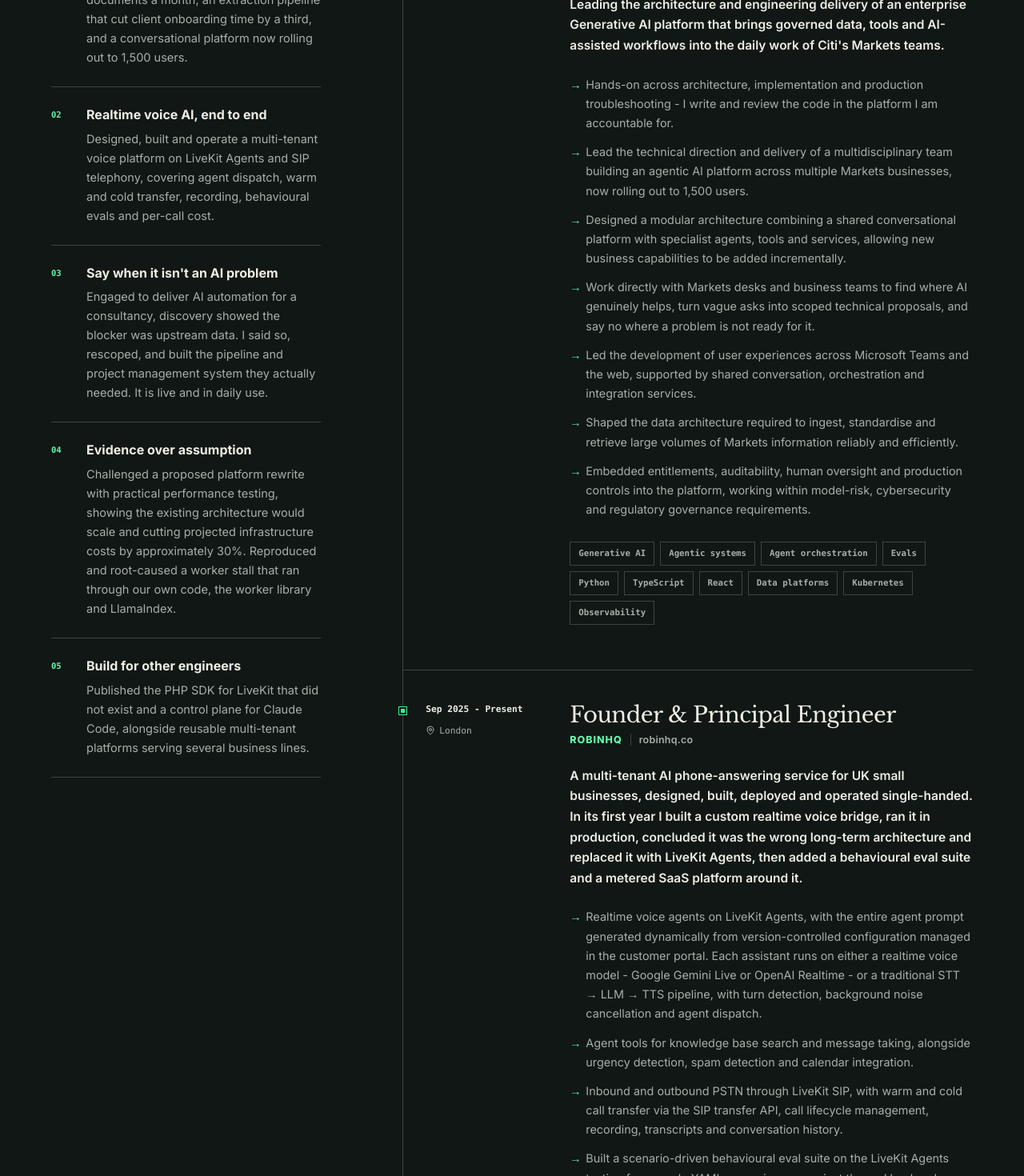
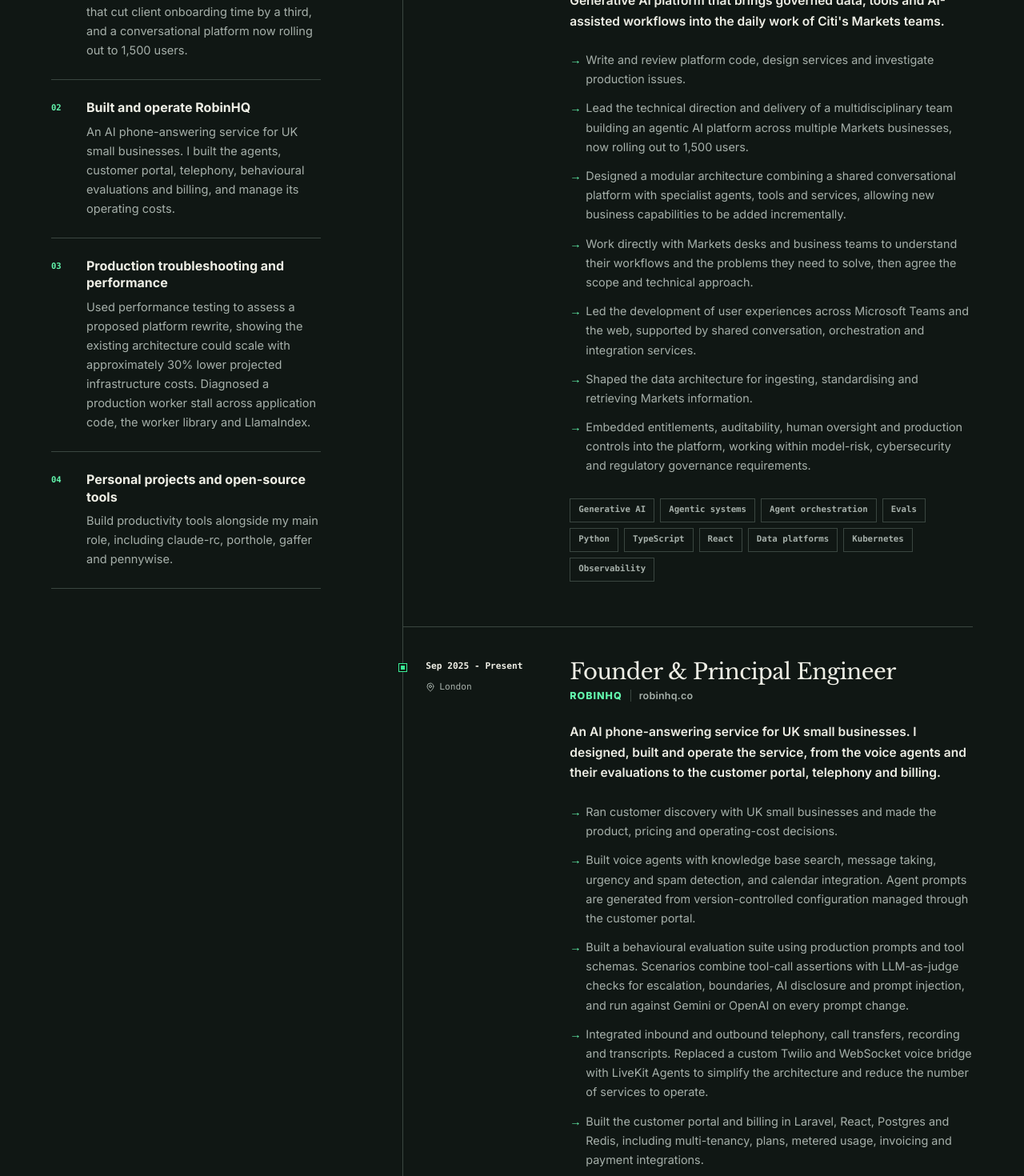
Before and after one commit to mfullbrook/resume, a Next.js app: page / in a window 1280 px wide. Shown: the part 1320-2790 px from the top of the page at 80% size. Built offline with nearby package versions, Linux system fonts and the light colour scheme.

Commit message:
Refocus resume on principal engineering and customer delivery

```diff
--- a/data.ts
+++ b/data.ts
@@ -48,11 +48,11 @@ export type OpenSourceProject = {
 
 export const header: Header = {
   name: 'Mark Fullbrook',
-  title: 'Principal AI Engineer',
-  shortTitle: 'Principal AI Engineer',
+  title: 'Principal Software Engineer',
+  shortTitle: 'Principal Software Engineer',
   avatarPath: '/images/profile-selfie-london2.jpeg',
   summary:
-    'Principal engineer, twenty-plus years building software, still writing it. At Citi I lead the architecture and delivery of an agentic AI platform for Markets, taking governed data, tools and AI-assisted workflows through model risk, cyber and regulatory review into daily production use. Independently I designed, built and operate RobinHQ, a multi-tenant realtime voice AI platform on LiveKit Agents and SIP telephony - agents, evals, telephony, billing and per-call economics, all of it mine. I work best where the problem is still ambiguous: sitting with the people who have it, cutting a working version fast, hardening it into something reliable, then turning what I learned into tooling other engineers can use.',
+    'Principal software engineer with over 20 years’ experience building and running software. At Citi, I lead the architecture and delivery of an AI platform for Markets, working directly with business teams and taking systems through production and governance reviews. Independently, I built and operate RobinHQ, an AI phone-answering service for small businesses, including its agents, evaluations, telephony and billing. My work combines software design and implementation with understanding how customers work, supporting production systems and developing engineers.',
   emailBase64: 'bWFya0BmdWxsYnJvb2subWU=',
   githubHandle: 'mfullbrook',
   linkedinHandle: 'markcfullbrook',
@@ -61,29 +61,24 @@ export const header: Header = {
 
 export const profile: Profile = [
   {
-    heading: 'Ship production AI, not prototypes',
+    heading: 'Shipped three Gen AI solutions to production at Citi',
     content:
       'A document platform in daily use by 2,000 underwriters producing more than 600 documents a month, an extraction pipeline that cut client onboarding time by a third, and a conversational platform now rolling out to 1,500 users.',
   },
   {
-    heading: 'Realtime voice AI, end to end',
+    heading: 'Built and operate RobinHQ',
     content:
-      'Designed, built and operate a multi-tenant voice platform on LiveKit Agents and SIP telephony, covering agent dispatch, warm and cold transfer, recording, behavioural evals and per-call cost.',
+      'An AI phone-answering service for UK small businesses. I built the agents, customer portal, telephony, behavioural evaluations and billing, and manage its operating costs.',
   },
   {
-    heading: "Say when it isn't an AI problem",
+    heading: 'Production troubleshooting and performance',
     content:
-      'Engaged to deliver AI automation for a consultancy, discovery showed the blocker was upstream data. I said so, rescoped, and built the pipeline and project management system they actually needed. It is live and in daily use.',
+      'Used performance testing to assess a proposed platform rewrite, showing the existing architecture could scale with approximately 30% lower projected infrastructure costs. Diagnosed a production worker stall across application code, the worker library and LlamaIndex.',
   },
   {
-    heading: 'Evidence over assumption',
+    heading: 'Personal projects and open-source tools',
     content:
-      'Challenged a proposed platform rewrite with practical performance testing, showing the existing architecture would scale and cutting projected infrastructure costs by approximately 30%. Reproduced and root-caused a worker stall that ran through our own code, the worker library and LlamaIndex.',
-  },
-  {
-    heading: 'Build for other engineers',
-    content:
-      'Published the PHP SDK for LiveKit that did not exist and a control plane for Claude Code, alongside reusable multi-tenant platforms serving several business lines.',
+      'Build productivity tools alongside my main role, including claude-rc, porthole, gaffer and pennywise.',
   },
 ]
 
@@ -108,12 +103,12 @@ export const experiences: Experience[] = [
     overview:
       "Leading the architecture and engineering delivery of an enterprise Generative AI platform that brings governed data, tools and AI-assisted workflows into the daily work of Citi's Markets teams.",
     achievements: [
-      'Hands-on across architecture, implementation and production troubleshooting - I write and review the code in the platform I am accountable for.',
+      'Write and review platform code, design services and investigate production issues.',
       'Lead the technical direction and delivery of a multidisciplinary team building an agentic AI platform across multiple Markets businesses, now rolling out to 1,500 users.',
       'Designed a modular architecture combining a shared conversational platform with specialist agents, tools and services, allowing new business capabilities to be added incrementally.',
-      'Work directly with Markets desks and business teams to find where AI genuinely helps, turn vague asks into scoped technical proposals, and say no where a problem is not ready for it.',
+      'Work directly with Markets desks and business teams to understand their workflows and the problems they need to solve, then agree the scope and technical approach.',
       'Led the development of user experiences across Microsoft Teams and the web, supported by shared conversation, orchestration and integration services.',
-      'Shaped the data architecture required to ingest, standardise and retrieve large volumes of Markets information reliably and efficiently.',
+      'Shaped the data architecture for ingesting, standardising and retrieving Markets information.',
       'Embedded entitlements, auditability, human oversight and production controls into the platform, working within model-risk, cybersecurity and regulatory governance requirements.',
     ],
   },
@@ -123,27 +118,16 @@ export const experiences: Experience[] = [
     link: { href: 'https://robinhq.co', label: 'robinhq.co' },
     location: 'London',
     dates: 'Sep 2025 - Present',
-    skills: [
-      'LiveKit Agents',
-      'LiveKit SIP',
-      'Realtime voice',
-      'Evals',
-      'Python',
-      'Laravel',
-      'React',
-      'AWS',
-    ],
+    skills: ['Python', 'Laravel', 'React', 'AWS', 'Voice AI', 'Behavioural evaluations', 'LiveKit'],
     overview:
-      'A multi-tenant AI phone-answering service for UK small businesses, designed, built, deployed and operated single-handed. In its first year I built a custom realtime voice bridge, ran it in production, concluded it was the wrong long-term architecture and replaced it with LiveKit Agents, then added a behavioural eval suite and a metered SaaS platform around it.',
+      'An AI phone-answering service for UK small businesses. I designed, built and operate the service, from the voice agents and their evaluations to the customer portal, telephony and billing.',
     achievements: [
-      'Realtime voice agents on LiveKit Agents, with the entire agent prompt generated dynamically from version-controlled configuration managed in the customer portal. Each assistant runs on either a realtime voice model - Google Gemini Live or OpenAI Realtime - or a traditional STT → LLM → TTS pipeline, with turn detection, background noise cancellation and agent dispatch.',
-      'Agent tools for knowledge base search and message taking, alongside urgency detection, spam detection and calendar integration.',
-      'Inbound and outbound PSTN through LiveKit SIP, with warm and cold call transfer via the SIP transfer API, call lifecycle management, recording, transcripts and conversation history.',
-      'Built a scenario-driven behavioural eval suite on the LiveKit Agents testing framework: YAML scenarios run against the real backend-rendered system prompt with production tool schemas and scriptable stubs, combining exact tool-call assertions with LLM-as-judge intent checks. Coverage spans escalation, boundaries, AI disclosure and prompt injection, and runs against either Gemini or OpenAI on every prompt change.',
-      'Retired the original realtime bridge - Twilio Media Streams, a ReactPHP/Ratchet WebSocket service and a separate audio-conversion worker running on Google Cloud Run - in favour of LiveKit Agents, removing most of the moving parts and the operational surface that came with them.',
-      'Published mfullbrook/livekit-sdk, an open-source PHP SDK for LiveKit generated from the protobuf definitions through a custom Twirp plugin, because no first-party PHP SDK existed.',
-      'Built the SaaS around it in Laravel and PHP 8.4 with Filament, Inertia and React 19, Postgres and Redis, covering multi-tenancy, plans, metered usage, invoicing and payment providers.',
-      'Ran customer discovery with UK small businesses and made the pricing, positioning and unit-economics decisions.',
+      'Ran customer discovery with UK small businesses and made the product, pricing and operating-cost decisions.',
+      'Built voice agents with knowledge base search, message taking, urgency and spam detection, and calendar integration. Agent prompts are generated from version-controlled configuration managed through the customer portal.',
+      'Built a behavioural evaluation suite using production prompts and tool schemas. Scenarios combine tool-call assertions with LLM-as-judge checks for escalation, boundaries, AI disclosure and prompt injection, and run against Gemini or OpenAI on every prompt change.',
+      'Integrated inbound and outbound telephony, call transfers, recording and transcripts. Replaced a custom Twilio and WebSocket voice bridge with LiveKit Agents to simplify the architecture and reduce the number of services to operate.',
+      'Built the customer portal and billing in Laravel, React, Postgres and Redis, including multi-tenancy, plans, metered usage, invoicing and payment integrations.',
+      'Published an open-source PHP SDK for LiveKit, generated from protobuf definitions through a custom Twirp plugin.',
     ],
   },
   {
@@ -152,7 +136,7 @@ export const experiences: Experience[] = [
     dates: 'Jun 2026 - Present',
     skills: ['Technical discovery', 'Systems integration', 'SharePoint', 'RAG & GraphRAG'],
     achievements: [
-      'Engaged to deliver AI automation. Discovery showed the blocker was upstream: without clean project management, CRM and pipeline data there was nothing for AI to work from. I said so, and rescoped the engagement around the real problem.',
+      'Worked with the consultancy to understand its project management, CRM and delivery workflows. The discovery work identified gaps in the data needed for AI automation, so the engagement began with the operational systems that would supply it.',
       'Designed and built their delivery pipeline and project management board, tightly integrated with their SharePoint site for document management. Live and in daily use.',
       'Now building the next phase, a RAG and GraphRAG knowledge base over historical projects and proposals, to generate quotes and proposal documentation faster.',
     ],
@@ -173,12 +157,12 @@ export const experiences: Experience[] = [
       'Kubernetes',
     ],
     achievements: [
-      'Challenged a proposed platform rewrite through practical performance testing, demonstrating that the existing architecture could scale while reducing projected infrastructure costs by approximately 30%.',
-      'Root-caused a production stall in the background workers running document OCR, embedding and RAG content generation. Built a close replication of production conditions and traced the fault to async handling in our own code, in the worker library and in LlamaIndex, then moved to synchronous code with concurrency across threads.',
+      'Tested the existing platform against its scaling requirements to assess a proposed rewrite. Demonstrated that it could meet those requirements with approximately 30% lower projected infrastructure costs.',
+      'Diagnosed a production stall affecting OCR, embedding and document generation by reproducing production conditions and tracing async handling issues across application code, the worker library and LlamaIndex. Reworked execution to use synchronous code with concurrency across threads.',
       "Delivered one of Citi's earliest production Generative AI products, supporting the controlled drafting of structured documents using retrieval across structured and unstructured information. It is in daily use by 2,000 underwriters producing more than 600 documents a month.",
       'Delivered a Generative AI data-extraction pipeline that reduced client onboarding time by 33%.',
       'Designed a reusable, multi-tenant platform capable of supporting multiple business areas, use cases and delivery teams.',
-      'Established shared evaluation, configuration, audit and moderation capabilities to improve quality, governance and operational confidence.',
+      'Established shared evaluation, configuration, audit and moderation capabilities for teams using the platform.',
       'Built the team that delivered it, growing a global multidisciplinary Generative AI group from one engineer to more than 20 within a year.',
     ],
   },
@@ -206,7 +190,7 @@ export const experiences: Experience[] = [
     overview:
       'Board director of a 65-person export packing and manufacturing business, responsible for technology strategy alongside finance, legal, HR and operational improvement.',
     achievements: [
-      'Developed and executed a company-wide technology modernisation strategy, replacing fragmented manual processes with an integrated operational platform.',
+      'Replaced fragmented manual processes with an integrated operational platform across the business.',
       'Worked directly with finance, sales, factory, warehouse and logistics teams to redesign workflows and improve operational visibility.',
       'Introduced real-time shop-floor data capture, giving managers more accurate information about work in progress and operational performance.',
       'Built mobile and customer-facing capabilities that improved traceability, evidence capture and communication throughout the fulfilment process.',
@@ -283,12 +267,12 @@ export const aboutMe: AboutMe[] = [
   {
     headline: 'How I work',
     content:
-      'I work best close to the problem and close to the people who have it. I would rather cut a working version quickly, put it in front of someone and find out what is wrong with it than write a longer specification. I set a high bar for engineering and delivery, and I would rather be shown I am wrong early than be agreed with politely. I favour small releases, short feedback loops and evidence from users and production over long programmes built on untested assumptions.',
+      'I start by understanding how people do their work, where they lose time and what makes a task difficult. That has meant working with Markets desks, consultancy teams, factory staff and small-business owners. I use working software and small releases to get feedback, then improve the system as people use it.',
   },
   {
     headline: "What I'm after",
     content:
-      'Work where I stay close to the people using what I build, keep writing production code, and take on problems that are not fully specified yet. I am most useful in the gap between an ambiguous business problem and a system that actually runs.',
+      'A senior technical role where I can work directly with customers, design and build production systems, and help other engineers develop their craft and use AI effectively.',
   },
   {
     headline: 'Outside work',
@@ -298,20 +282,6 @@ export const aboutMe: AboutMe[] = [
 ]
 
 export const technicalDepth: TechnicalGroup[] = [
-  {
-    title: 'Realtime voice and telephony',
-    skills: [
-      'LiveKit Agents',
-      'LiveKit SIP',
-      'Agent dispatch',
-      'PSTN telephony',
-      'Warm and cold transfer',
-      'Gemini Live',
-      'OpenAI Realtime',
-      'Turn detection and barge-in',
-      'Call recording and egress',
-    ],
-  },
   {
     title: 'Production AI systems',
     skills: [
@@ -354,4 +324,18 @@ export const technicalDepth: TechnicalGroup[] = [
       'MCP servers',
     ],
   },
+  {
+    title: 'Realtime voice and telephony',
+    skills: [
+      'LiveKit Agents',
+      'LiveKit SIP',
+      'Agent dispatch',
+      'PSTN telephony',
+      'Warm and cold transfer',
+      'Gemini Live',
+      'OpenAI Realtime',
+      'Turn detection and barge-in',
+      'Call recording and egress',
+    ],
+  },
 ]
```
